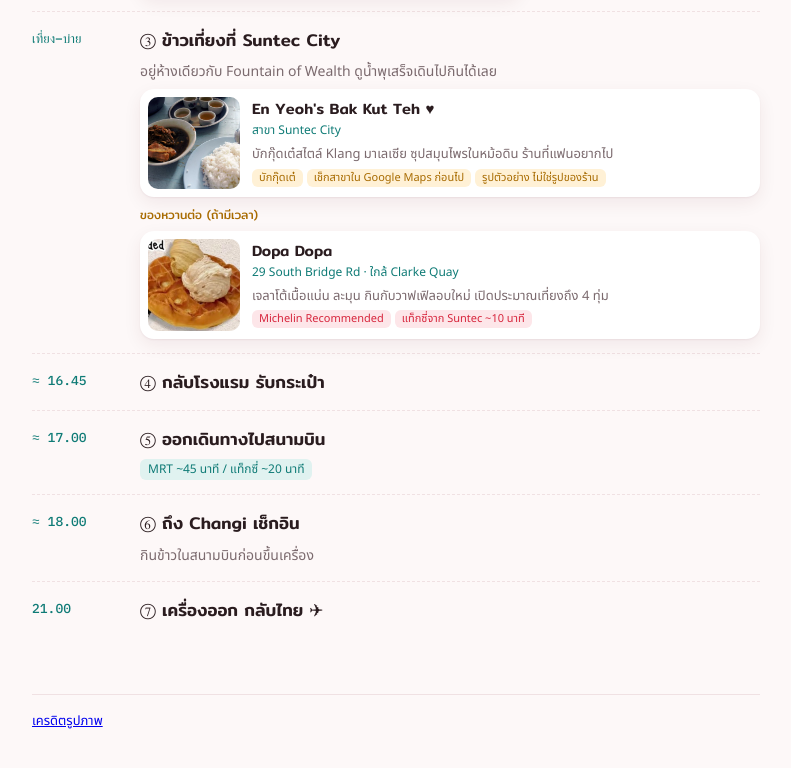
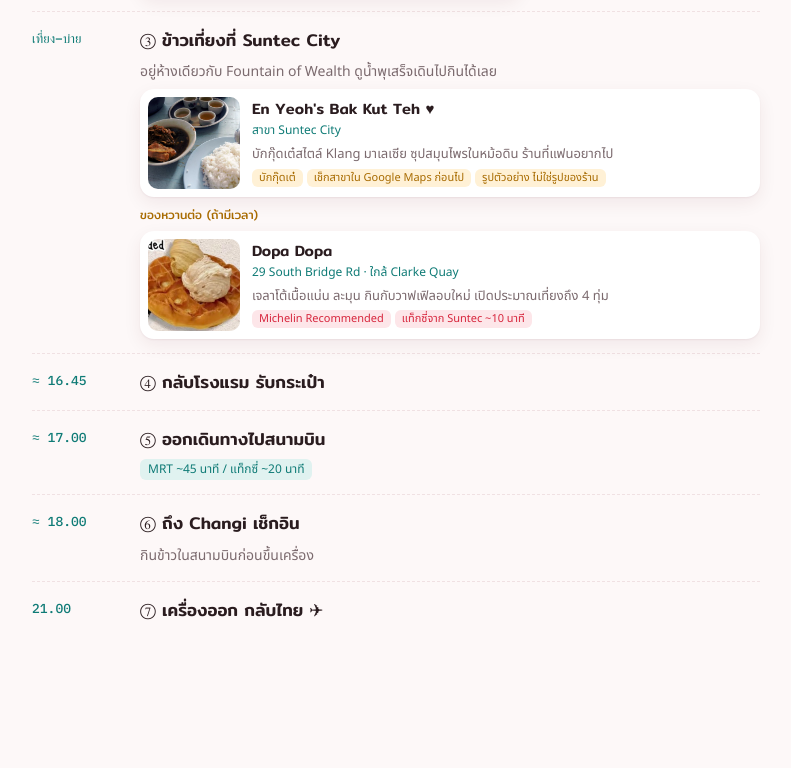
Before and after one commit to phonphawit-sirirapa/singapore-trip, a plain HTML site: page index.html in a window 1280 px wide. Shown: the part 7930-8698 px from the top of the page, without its empty margins (244-1035 px from the left). After the commit the page ends 8632 px from the top, so only its background shows below. Drawn offline with Linux system fonts and the light colour scheme.

Commit message:
Remove credits link from page footer
Co-Authored-By: Claude Opus 5.5 <noreply@anthropic.com>

```diff
--- a/index.html
+++ b/index.html
@@ -226,7 +226,6 @@ footer { margin-top: 56px; font-size: 13px; color: var(--muted); border-top: 1px
   </ol>
 </section>
 
-<footer><a href="CREDITS.md">เครดิตรูปภาพ</a></footer>
 </div>
 </body>
 </html>
```
